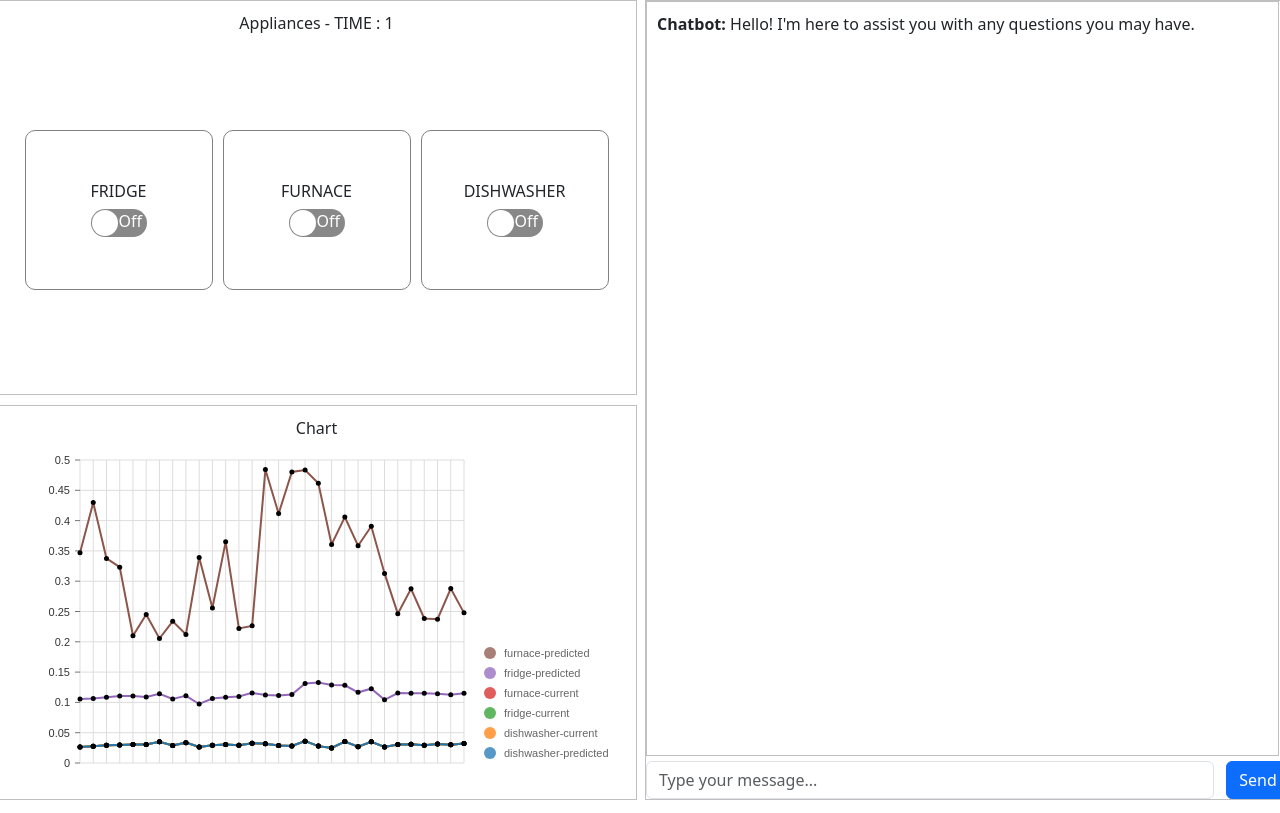
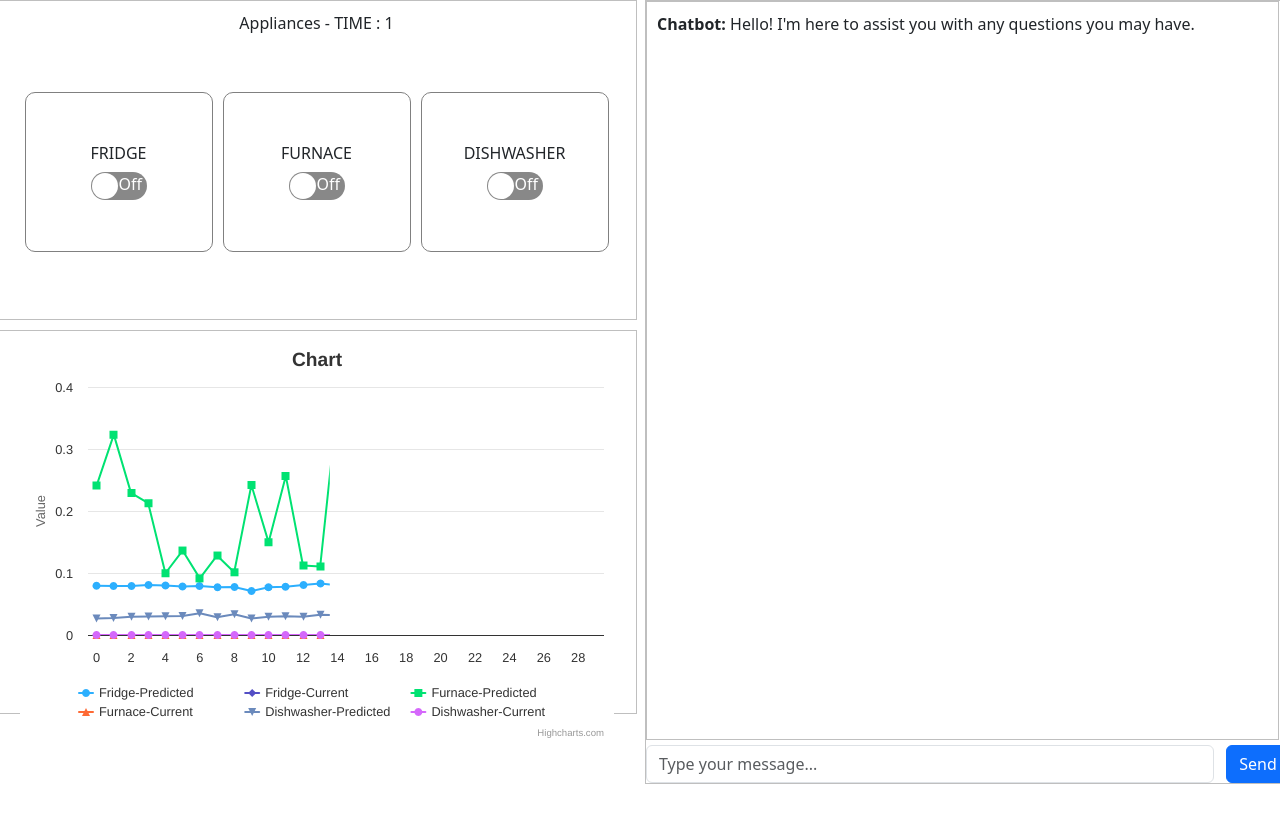
Before and after one commit to Aditiii/smart-energy, a React (Create React App) app in the folder web-ui/: page / in a window 1280 px wide. Built offline with nearby package versions, Linux system fonts and the light colour scheme.

Commit message:
working chart component

```diff
--- a/web-ui/package.json
+++ b/web-ui/package.json
@@ -8,6 +8,8 @@
     "@testing-library/react": "^13.4.0",
     "@testing-library/user-event": "^13.5.0",
     "bootstrap": "^5.3.3",
+    "highcharts": "^11.4.1",
+    "highcharts-react-official": "^3.2.1",
     "react": "^18.3.1",
     "react-bootstrap": "^2.10.2",
     "react-dom": "^18.3.1",
--- a/web-ui/src/ChatComponent.js
+++ b/web-ui/src/ChatComponent.js
@@ -3,7 +3,8 @@ import './ChatComponentStyle.css';
 
 import Switch from "react-switch";
 import inputData from './forecasted_values_month.json'
-import { ResponsiveLine } from '@nivo/line'
+import Highcharts from 'highcharts';
+import HighchartsReact from 'highcharts-react-official';
 
 const ChatComponent = () => {
     const [chatHistory, setChatHistory] = useState([{ role: 'bot', content: "Hello! I'm here to assist you with any questions you may have." }]);
@@ -18,16 +19,9 @@ const ChatComponent = () => {
     const [currentTime, setCurrentTime] = useState(0);
 
     const [chartValues , setChartValue] = useState(inputData);
-    const [chartData,setChartData] = useState([]);
      useEffect(()=>{
-        const result = Object.entries(chartValues).map(([key, values], index) => ({
-            id: key,
-            color: `hsl(${index * 40}, 70%, 50%)`,
-            data: values.map((value, index) => ({ x: index, y: value }))
-          }));
-          console.log(currentTime, result);
-          setChartData(result)
-     },[chartValues, currentTime])
+        console.log(chartValues)
+     },[chartValues])
 
     const [appliancesKWHValues, setAppliancesKWHValues] = useState({
         fridge: 0,
@@ -36,8 +30,18 @@ const ChatComponent = () => {
     });
 
     const sendData = () => {
+        const dataToSend = {
+            currentTime: currentTime,
+            currentValues: appliancesKWHValues,
+            predictedValues: inputData
+        };
+
         fetch('http://localhost:8000/anomalyDetection', {
-
+            method: 'POST',
+            headers: {
+                'Content-Type': 'application/json'
+            },
+            body: JSON.stringify(dataToSend)
         })
         .then(response => response.json())
         .then(data => {
@@ -140,17 +144,22 @@ const ChatComponent = () => {
       };
 
       useEffect(()=>{
-        if (appliances['fridge'] === 'on') {
-            setChartValue(prevChartValues => {
-              const updatedFridgeData = [...prevChartValues['fridge']];
-              updatedFridgeData[currentTime] = appliancesKWHValues['fridge'];
+        setChartValue(prevChartValues => {
+              const updatedFridgeData = [...prevChartValues['fridge_current']];
+              updatedFridgeData[currentTime] = appliances['fridge']=='on'?parseFloat(appliancesKWHValues['fridge']):0;
+              const updatedFurnaceData = [...prevChartValues['furnace_current']];
+              updatedFurnaceData[currentTime] = appliances['furnace']=='on'?parseFloat(appliancesKWHValues['furnace']):0;
+              const updatedDishwasherData = [...prevChartValues['dishwasher_current']];
+              updatedDishwasherData[currentTime] = appliances['dishwasher']=='on'?parseFloat(appliancesKWHValues['dishwasher']):0;
               return {
-                ...prevChartValues,
-                fridge: updatedFridgeData
+                fridge_predicted: prevChartValues['fridge_predicted'],
+                fridge_current: updatedFridgeData,
+                dishwasher_predicted: prevChartValues['dishwasher_predicted'],
+                dishwasher_current: updatedDishwasherData,
+                furnace_predicted: prevChartValues['furnace_predicted'],
+                furnace_current: updatedFurnaceData
               };
             });
-          }
-
       },[currentTime])
 
       useEffect(() => {
@@ -164,7 +173,7 @@ const ChatComponent = () => {
     return (
         <div className='row justify-content-center'>
             <div className='col' style={{ height: '100vh', display: 'flex', flexDirection: 'column', alignItems: 'center' }}>
-                <div className='row justify-content-center' style={{ height: '50vh', border: '1px solid rgba(128, 128, 128, 0.5)', width: '50vw', marginBottom: '10px', padding: '10px', textAlign: 'center' }}>
+                <div className='row justify-content-center' style={{ height: '40vh', border: '1px solid rgba(128, 128, 128, 0.5)', width: '50vw', marginBottom: '10px', padding: '10px', textAlign: 'center' }}>
                     Appliances - TIME : {currentTime}
                     <div style={{ display: 'flex', flexDirection: 'row', justifyContent: 'space-around', width: '100%' }}>
                         {Object.keys(appliances).map((appliance) => (
@@ -185,74 +194,54 @@ const ChatComponent = () => {
                         ))}
                     </div>
                 </div>
-                <div className='row justify-content-center' style={{ height: '50vh', border: '1px solid rgba(128, 128, 128, 0.5)', width: '50vw', padding: '10px', textAlign: 'center' }}>
-                    Chart
+                <div className='row justify-content-center' style={{ height: '48vh', border: '1px solid rgba(128, 128, 128, 0.5)', width: '50vw', padding: '10px', textAlign: 'center' }}>
                     <div id={currentTime} style={{ height: '100%', width:'100%'}}>
-                        { chartData && chartData.length>0 ?<ResponsiveLine
-                                key={Date.now()}
-                                data={chartData}
-                                margin={{ top: 20, right: 150, bottom: 50, left: 60 }}
-                                xScale={{ type: 'point' }}
-                                yScale={{
-                                    type: 'linear',
-                                    min: 'auto',
-                                    max: 'auto',
-                                    stacked: true,
-                                    reverse: false
-                                }}
-                                yFormat=" >-.2f"
-                                axisTop={null}
-                                axisRight={null}
-                                axisBottom={null}
-                                axisLeft={{
-                                    tickSize: 5,
-                                    tickPadding: 5,
-                                    tickRotation: 0,
-                                    legend: '',
-                                    legendOffset: -40,
-                                    legendPosition: 'middle',
-                                    truncateTickAt: 0
-                                }}
-                                colors={{ scheme: 'category10' }}
-                                pointColor={{ from: 'color', modifiers: [] }}
-                                pointSize={5}
-                                pointBorderWidth={2}
-                                pointBorderColor={{ from: 'serieColor' }}
-                                pointLabel="data.yFormatted"
-                                pointLabelYOffset={-12}
-                                enableTouchCrosshair={true}
-                                useMesh={true}
-                                legends={[
-                                    {
-                                        anchor: 'bottom-right',
-                                        direction: 'column',
-                                        justify: false,
-                                        translateX: 100,
-                                        translateY: 0,
-                                        itemsSpacing: 0,
-                                        itemDirection: 'left-to-right',
-                                        itemWidth: 80,
-                                        itemHeight: 20,
-                                        itemOpacity: 0.75,
-                                        symbolSize: 12,
-                                        symbolShape: 'circle',
-                                        symbolBorderColor: 'rgba(0, 0, 0, .5)',
-                                        effects: [
-                                            {
-                                                on: 'hover',
-                                                style: {
-                                                    itemBackground: 'rgba(0, 0, 0, .03)',
-                                                    itemOpacity: 1
-                                                }
-                                            }
-                                        ]
-                                    }
-                                ]}
-                            />:<></>}
+                        <HighchartsReact key={currentTime}
+                            highcharts={Highcharts}
+                            options={{
+                            title: {
+                                text: 'Chart',
+                            },
+                            xAxis: {
+                                categories: [0,1,2,3,4,5,6,7,8,9,10,11,12,13,14,15,16,17,18,19,20,21,22,23,24,25,26,27,28,29,30],
+                            },
+                            yAxis: {
+                                title: {
+                                text: 'Value',
+                                },
+                            },
+                            series: [
+                                {
+                                name: 'Fridge-Predicted',
+                                data: chartValues['fridge_predicted'],
+                                },
+                                {
+                                name: 'Fridge-Current',
+                                data: chartValues['fridge_current'],
+                                },
+                                {
+                                name: 'Furnace-Predicted',
+                                data: chartValues['furnace_predicted'],
+                                },
+                                {
+                                name: 'Furnace-Current',
+                                data: chartValues['furnace_current'],
+                                },
+                                {
+                                name: 'Dishwasher-Predicted',
+                                data: chartValues['dishwasher_predicted'],
+                                },
+                                {
+                                name: 'Dishwasher-Current',
+                                data: chartValues['dishwasher_current'],
+                                }
+                            ],
+                            }}
+                        />
                         </div>
                 </div>
             </div>
-            <div className='col' style={{ height: '100vh', border: '1px solid rgba(128, 128, 128, 0.5)', width: '50vw', display: 'flex', flexDirection: 'column', alignItems: 'center', paddingLeft: '0' }}>
+            <div className='col' style={{ height: '98vh', border: '1px solid rgba(128, 128, 128, 0.5)', width: '50vw', display: 'flex', flexDirection: 'column', alignItems: 'center', paddingLeft: '0' }}>
                 {/* chatbot */}
                 <div ref={chatContainerRef} style={{ flex: 1, border: '1px solid rgba(128, 128, 128, 0.5)', width: '100%', overflowY: 'auto', textAlign: 'left', padding: '10px' }}>
                     {chatHistory.map((message, index) => (
--- a/web-ui/src/forecasted_values_month.json
+++ b/web-ui/src/forecasted_values_month.json
@@ -1,6 +1,6 @@
 
 {
-    "dishwasher-predicted": [
+    "dishwasher_predicted": [
         0.026446485329824562,
         0.027464809030540438,
         0.029314555389299196,
@@ -32,10 +32,10 @@
         0.030056521152060554,
         0.03205603879607266
     ],
-    "dishwasher-current":[0,0,0,0,0,0,0,0,0,0,0,0,0,0,0,0,0,0,0,0,0,0,0,0,0,0,0,0,0,0],
-    "fridge-current":[0,0,0,0,0,0,0,0,0,0,0,0,0,0,0,0,0,0,0,0,0,0,0,0,0,0,0,0,0,0],
-    "furnace-current":[0,0,0,0,0,0,0,0,0,0,0,0,0,0,0,0,0,0,0,0,0,0,0,0,0,0,0,0,0,0],
-    "fridge-predicted": [
+    "dishwasher_current":[0,0,0,0,0,0,0,0,0,0,0,0,0,0,0,0,0,0,0,0,0,0,0,0,0,0,0,0,0,0],
+    "fridge_current":[0,0,0,0,0,0,0,0,0,0,0,0,0,0,0,0,0,0,0,0,0,0,0,0,0,0,0,0,0,0],
+    "furnace_current":[0,0,0,0,0,0,0,0,0,0,0,0,0,0,0,0,0,0,0,0,0,0,0,0,0,0,0,0,0,0],
+    "fridge_predicted": [
         0.07931745774322696,
         0.0790701725063228,
         0.07914463923673608,
@@ -67,7 +67,7 @@
         0.08239122183228846,
         0.08315992641193928
     ],
-    "furnace-predicted": [
+    "furnace_predicted": [
         0.24102257831836063,
         0.3231747627473981,
         0.22918408713987215,
```
Also changed, not shown: 1 other file (tests, documents, lock files or other folders).
